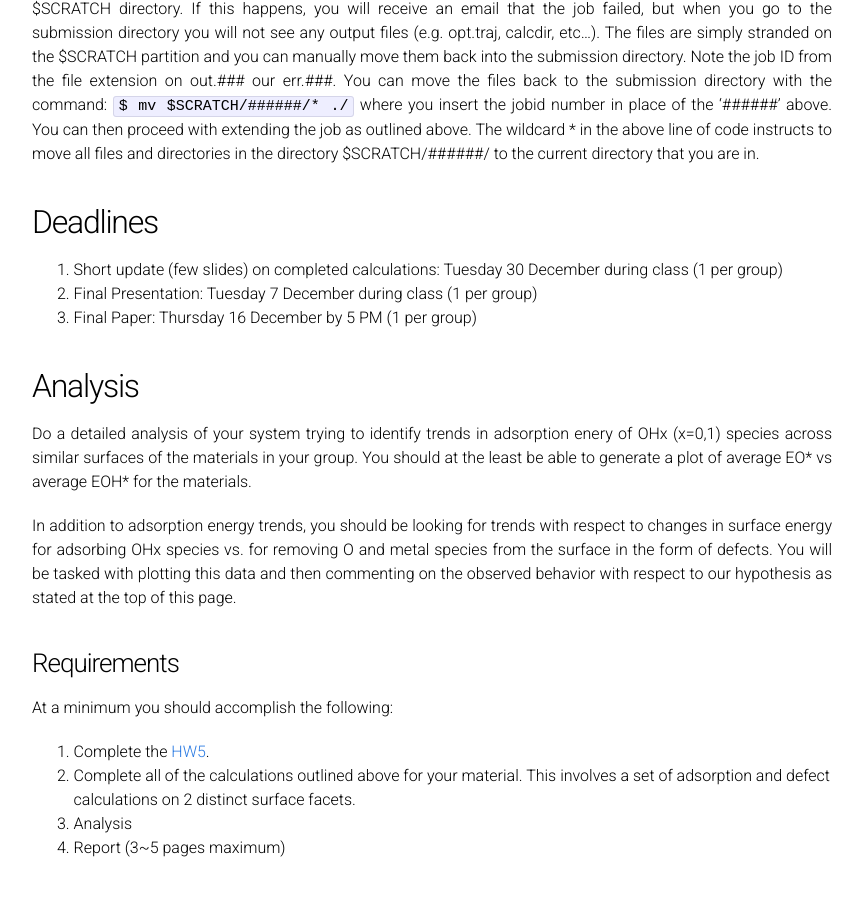
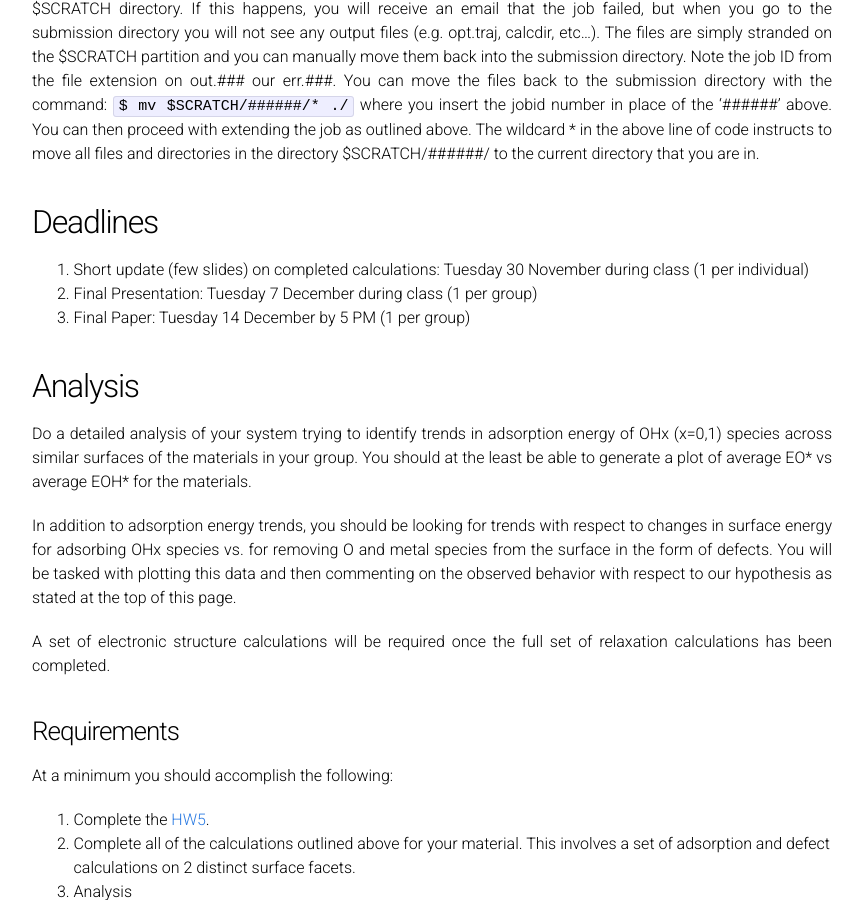
Before and after one commit to UPennCBE544/2023.github.io, a Jekyll site: the page built from ProjectDescription.md, in a window 1280 px wide and 900 px high, scrolled down 19429 px. Shown: the whole window, without its empty margins (208-1071 px from the left). Built offline with Jekyll 4.4.1, drawn with Linux system fonts in a browser that asks for light colours; our own code applies the rules of GitHub Pages for plain Markdown files.

Commit message:
Update ProjectDescription.md

```diff
--- a/ProjectDescription.md
+++ b/ProjectDescription.md
@@ -364,17 +364,19 @@ where you insert the jobid number in place of the '######' above. You can then p
 <a name='deadlines'></a>
 
 ## Deadlines ##
-1. Short update (few slides) on completed calculations: Tuesday 30 December during class (1 per group)
+1. Short update (few slides) on completed calculations: Tuesday 30 November during class (1 per individual)
 2. Final Presentation: Tuesday 7 December during class (1 per group)
-3. Final Paper: Thursday 16 December by 5 PM (1 per group)
+3. Final Paper: Tuesday 14 December by 5 PM (1 per group)
 
 <a name='analysis'></a>
 
 ## Analysis ##
 
-Do a detailed analysis of your system trying to identify trends in adsorption enery of OHx (x=0,1) species across similar surfaces of the materials in your group. You should at the least be able to generate a plot of average EO* vs average EOH* for the materials.
+Do a detailed analysis of your system trying to identify trends in adsorption energy of OHx (x=0,1) species across similar surfaces of the materials in your group. You should at the least be able to generate a plot of average EO* vs average EOH* for the materials.
 
 In addition to adsorption energy trends, you should be looking for trends with respect to changes in surface energy for adsorbing OHx species vs. for removing O and metal species from the surface in the form of defects. You will be tasked with plotting this data and then commenting on the observed behavior with respect to our hypothesis as stated at the top of this page.
+
+A set of electronic structure calculations will be required once the full set of relaxation calculations has been completed.
 
 ### Requirements ###
 
```
